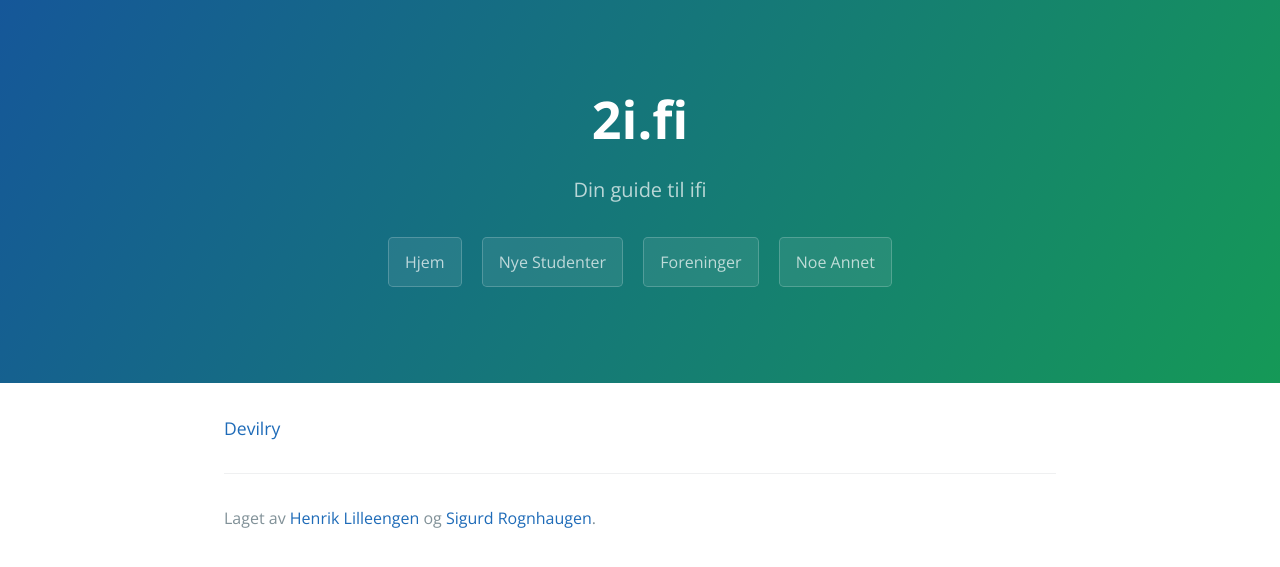
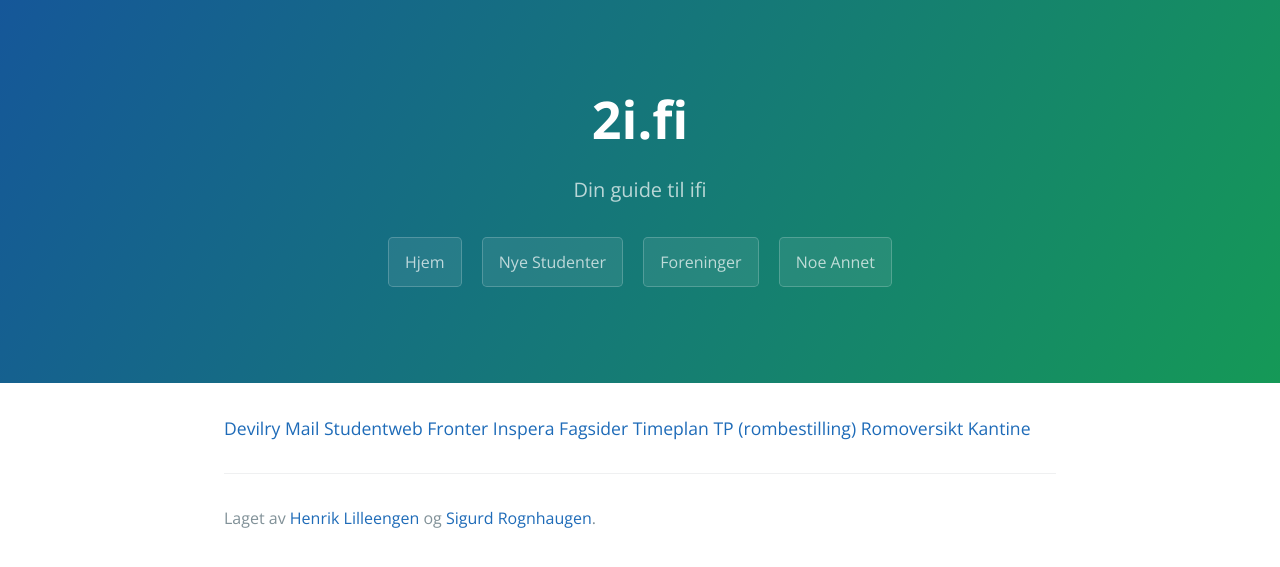
Before and after one commit to cybernetisk/2ifi.github.io, a Jekyll site: the page built from index.md, in a window 1280 px wide. Shown: the top 567 px of the page. Built offline with Jekyll 4.4.1, drawn with Linux system fonts in a browser that asks for light colours; our own code applies the rules of GitHub Pages for plain Markdown files.

Commit message:
Create index.md

```diff
--- a/index.md
+++ b/index.md
@@ -1 +1,10 @@
 [Devilry](https://devilry.ifi.uio.no/)
+[Mail](https://mail.uio.no/)
+[Studentweb](https://studentweb.uio.no/)
+[Fronter](https://fronter.com/uio/)
+[Inspera](https://uio.inspera.no/)
+[Fagsider](https://www.uio.no/studier/emner/matnat/ifi/)
+[Timeplan](https://minestudier.uio.no/nb/student/index.html)
+[TP (rombestilling)](https://tp.uio.no/timeplan/?id=&type=room&area=GA&building=GA06&id=&week=24&ar=2017)
+[Romoversikt](http://www.magnusli.no/ifirooms/)
+[Kantine](https://sio.no/mat-og-drikke/spisesteder-og-kaffebarer)
```
